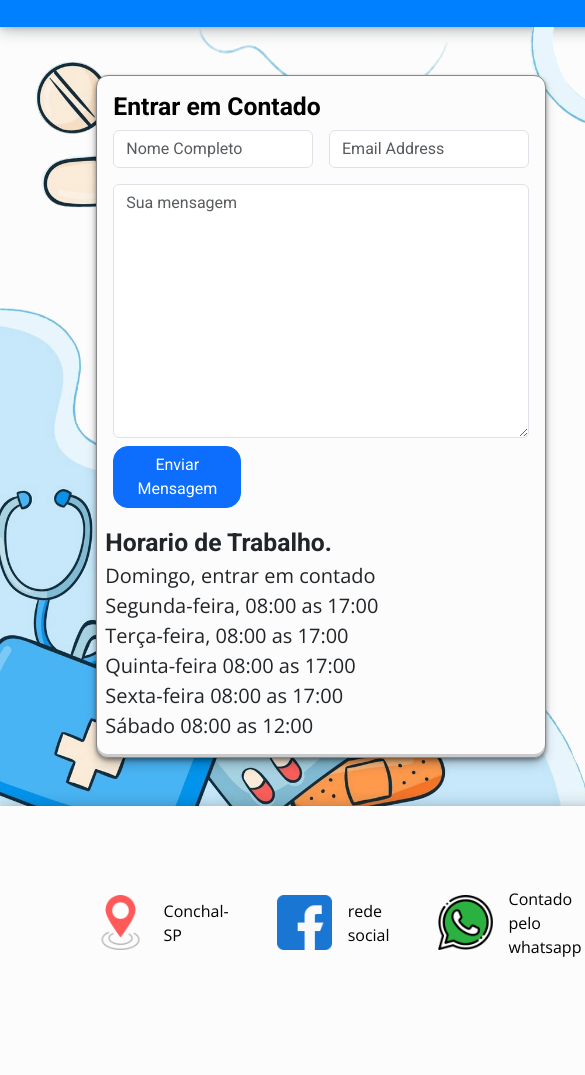
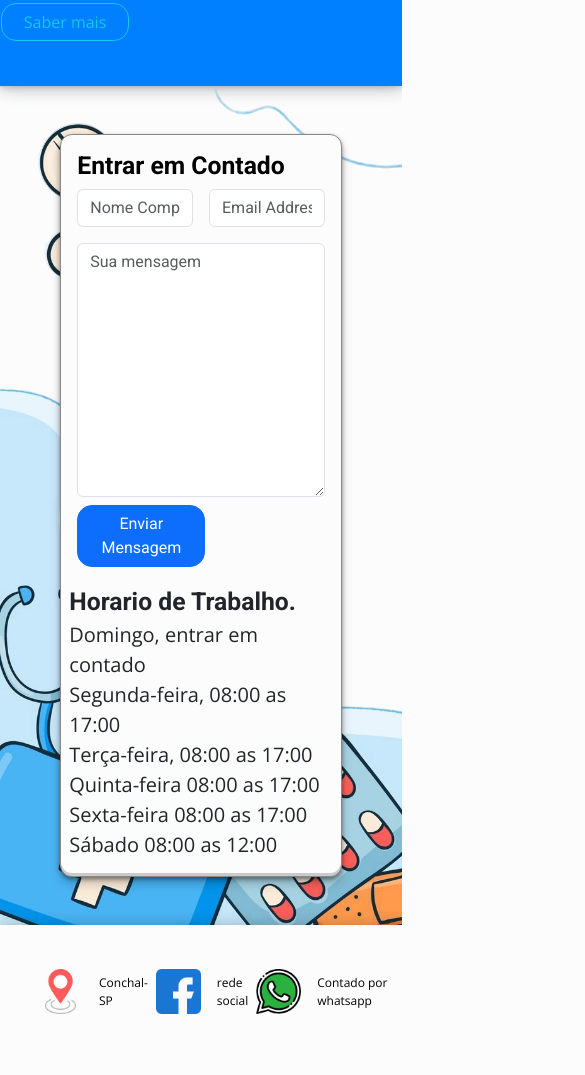
Before and after one commit to joaoviccardoso/Servi-os-Valmir, a plain HTML site: page index.html in a window 390 px wide. Shown: the part 2681-3756 px from the top of the page, 585 px wide, since content can reach past the window. Drawn offline with nearby package versions, Linux system fonts and the light colour scheme.

Commit message:
foi melhorado a responsividada do site, tirando o elemento que estava saindo da tela

```diff
--- a/css/responsivoIndex.css
+++ b/css/responsivoIndex.css
@@ -1,7 +1,7 @@
 @media (min-width:250px) and (max-width: 591px){
     body{
         display: grid;
-        grid-template-rows:4rem 85vh auto auto auto 250px;
+        grid-template-rows:4rem 85vh auto auto auto 150px;
         grid-template-areas:
             "nav"
             "home"
@@ -15,15 +15,10 @@
     }
 
     .img_tresEnfermeiros{
-        width: 28rem;
-    }
-
-    .container-campo-formulario{
-        width: 100%;
+        width: 25rem;
     }
 
     .banners{
-        width: 100%;
         height: 85vh;
         background-size: cover;
         background-image: url(../img/bannerCelular.jpg);
@@ -35,5 +30,11 @@
         width: 70%;
     }
 
+    .img-contado{
+        width: 45px;
+    }
 
+    .texto-contato{
+        font-size: 12px;
+    }
 }
--- a/cssContado/responsivoMobileContado.css
+++ b/cssContado/responsivoMobileContado.css
@@ -1,8 +1,19 @@
 @import url(variaveis.css);
 
 @media (min-width:250px) and (max-width: 591px){
+    body{
+        display: grid;
+        grid-template-rows:71px auto 120px;
+        grid-template-areas:
+            "nav"
+            "main"
+            "footer"
+        ;
+        font-family: var(--titulos);
+    }
+
     .img-contado{
-        width: 25px;
+        width: 40px;
     }
 
     .texto-contato{
--- a/index.html
+++ b/index.html
@@ -105,7 +105,7 @@
         <div class="containerImg">
           <img src="img/img-4.png" alt="tres enfermeiros" class="img_tresEnfermeiros">
         </div>
-        <div class="containerTextoSobreMim" style="width: 40rem;">
+        <div class="containerTextoSobreMim">
           <h2 class="tituloSobreMim m-3 fs-1">Sobre mim.</h2>
           <p class="textoSobreMim m-3">Lorem ipsum dolor, sit amet consectetur adipisicing elit. Ipsum molestias et delectus reiciendis officia, modi nisi atque quibusdam at, libero, provident obcaecati praesentium quam repellendus necessitatibus molestiae dolore architecto. Corrupti.</p>
           <button type="button" class="btn btn-outline-info">Saber mais</button>
@@ -146,7 +146,7 @@
     </section>
 
     <footer class="d-flex align-items-center justify-content-center">
-      <ul class="d-flex justify-content-center align-items-center gap-5" style="width: 100vw;">
+      <ul class="d-flex justify-content-center align-items-center gap-2" style="width: 100vw;">
         <li>
           <a href="#" class="d-flex align-items-center justify-content-center">
             <img src="./img/lugar-colocar.png" alt="imagem da localozação" class="img-contado me-3">
@@ -162,7 +162,7 @@
         <li>
           <a href="https://wa.me/5519992861087" target="_blank" class="d-flex align-items-center justify-content-center">
             <img src="./img/whatsapp.png" alt="Entre em contado pelo whatsapp" class="img-contado me-3">
-            <p class="mb-0 texto-contato fs-md-5">Contado pelo whatsapp</p>
+            <p class="mb-0 texto-contato fs-md-5">Contado por whatsapp</p>
           </a>
         </li>
       </ul>
```
